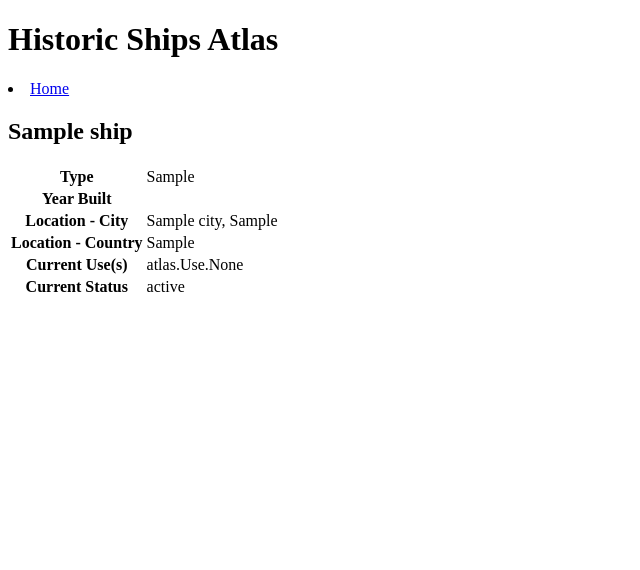
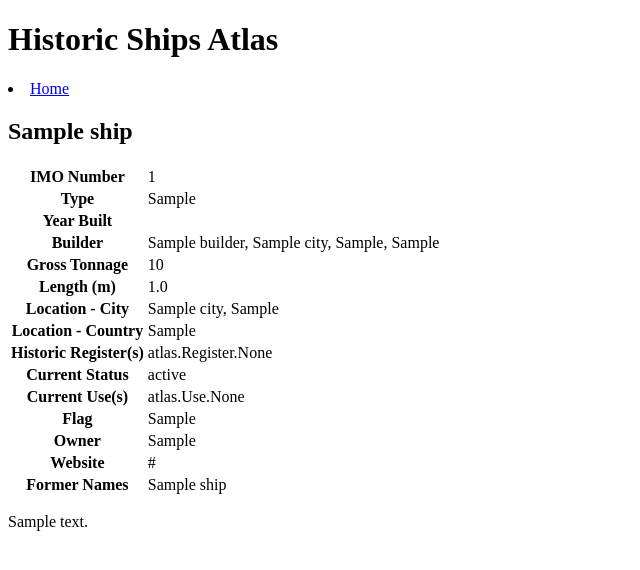
Before and after one commit to donewman/historicshipsatlas, a Django app: template atlas/templates/atlas/ship_detail.html in a window 1280 px wide. Shown: the top 570 px of the page, without its empty margins (0-640 px from the left). Run offline with Django 3.2, Linux system fonts and the light colour scheme; tables that the repository leaves empty hold one stand-in row (values such as "Sample post"); the template is opened without the code that fills it: values that come from a table or form of the project are taken from there, most other values are stand-ins (such as "Sample title", 1, 10 or a date in 2020).

Commit message:
Updated details template

```diff
--- a/atlas/models.py
+++ b/atlas/models.py
@@ -70,19 +70,18 @@
 	# Defines each ship in the database.
 	name=models.CharField("Name", max_length=200)
 	imo=models.PositiveSmallIntegerField("IMO Number", null=True, blank=True)
-	call_sign=models.CharField("Call Sign", max_length=200, blank=True)
-	flag=models.ForeignKey(Flag, on_delete=models.SET_NULL, verbose_name="Flag", null=True, blank=True)
 	type=models.ForeignKey(Type, on_delete=models.SET_NULL, verbose_name="Type of Ship", null=True)
-	year_built =models.PositiveSmallIntegerField("Year Built")
+	year_built=models.PositiveSmallIntegerField("Year Built")
 	builder=models.ForeignKey(Builder, on_delete=models.SET_NULL, verbose_name="Builder", null=True, blank=True)
-	length=models.PositiveSmallIntegerField("Length (m)", null=True, blank=True)
-	beam=models.PositiveSmallIntegerField("Beam (m)", null=True, blank=True)
 	tonnage=models.PositiveIntegerField("Gross Tonnage", null=True, blank=True)
+	length=models.FloatField("Length (m)", null=True, blank=True)
+	beam=models.FloatField("Beam (m)", null=True, blank=True)
 	city=models.ForeignKey(City, on_delete=models.SET_NULL, verbose_name="Location - City", null=True)
 	country=models.ForeignKey(Country, on_delete=models.SET_NULL, verbose_name="Location - Country", null=True)
-	register=models.ManyToManyField(Register, verbose_name="Historic Register(s)", blank=True)
-	use=models.ManyToManyField(Use, verbose_name="Current Use(s)")
+	registers=models.ManyToManyField(Register, verbose_name="Historic Register(s)", blank=True)
 	status=models.ForeignKey(Status, on_delete=models.SET_NULL, verbose_name="Current Status", null=True)
+	uses=models.ManyToManyField(Use, verbose_name="Current Use(s)", blank=True)
+	flag=models.ForeignKey(Flag, on_delete=models.SET_NULL, verbose_name="Flag", null=True, blank=True)
 	owner=models.ForeignKey(Owner, on_delete=models.SET_NULL, verbose_name="Owner", null=True, blank=True)
 	website=models.URLField("Website", blank=True)
 	former_names=models.TextField("Former Names", blank=True)
--- a/atlas/templates/atlas/ship_detail.html
+++ b/atlas/templates/atlas/ship_detail.html
@@ -4,14 +4,46 @@
 <h2>{{ ship.name }}</h2>
 
 <table>
+  {% if imo %}
+  <tr>
+    <th scope="row">IMO Number</th>
+    <td>{{ ship.imo }}</td>
+  </tr>
+  {% endif %}
+  {% if type %}
   <tr>
     <th scope="row">Type</th>
     <td>{{ ship.type }}</td>
   </tr>
+  {% endif %}
   <tr>
     <th scope="row">Year Built</th>
     <td>{{ ship.year }}</td>
   </tr>
+  {% if builder %}
+  <tr>
+    <th scope="row">Builder</th>
+    <td>{{ ship.builder }}</td>
+  </tr>
+  {% endif %}
+  {% if tonnage %}
+  <tr>
+    <th scope="row">Gross Tonnage</th>
+    <td>{{ ship.tonnage }}</td>
+  </tr>
+  {% endif %}
+  {% if length %}
+  <tr>
+    <th scope="row">Length (m)</th>
+    <td>{{ ship.length }}</td>
+  </tr>
+  {% endif %}
+  {% if beam %}
+  <tr>
+    <th scope="row">Beam (m)</th>
+    <td></td>
+  </tr>
+  {% endif %}
   <tr>
     <th scope="row">Location - City</th>
     <td>{{ ship.city }}</td>
@@ -20,13 +52,49 @@
     <th scope="row">Location - Country</th>
     <td>{{ ship.country }}</td>
   </tr>
+  {% if registers %}
   <tr>
-    <th scope="row">Current Use(s)</th>
-    <td>{{ ship.use }}</td>
+    <th scope="row">Historic Register(s)</th>
+    <td>{{ ship.registers }}</td>
   </tr>
+  {% endif %}
   <tr>
     <th scope="row">Current Status</th>
     <td>{{ ship.status }}</td>
   </tr>
+  {% if uses %}
+  <tr>
+    <th scope="row">Current Use(s)</th>
+    <td>{{ ship.uses }}</td>
+  </tr>
+  {% endif %}
+  {% if flag %}
+  <tr>
+    <th scope="row">Flag</th>
+    <td>{{ ship.flag }}</td>
+  </tr>
+  {% endif %}
+  {% if owner %}
+  <tr>
+    <th scope="row">Owner</th>
+    <td>{{ ship.owner }}</td>
+  </tr>
+  {% endif %}
+  {% if website %}
+  <tr>
+    <th scope="row">Website</th>
+    <td>{{ ship.website }}</td>
+  </tr>
+  {% endif %}
+  {% if former_names %}
+  <tr>
+    <th scope="row">Former Names</th>
+    <td>{{ ship.former_names }}</td>
+  </tr>
+  {% endif %}
 </table>
+
+{% if description %}
+<p>{{ ship.description }}</p>
+{% endif %}
 {% endblock %}
```
Also changed, not shown: atlas/migrations/0002_auto_20181025_0447.py (added), atlas/views.py (line endings or trailing spaces).
